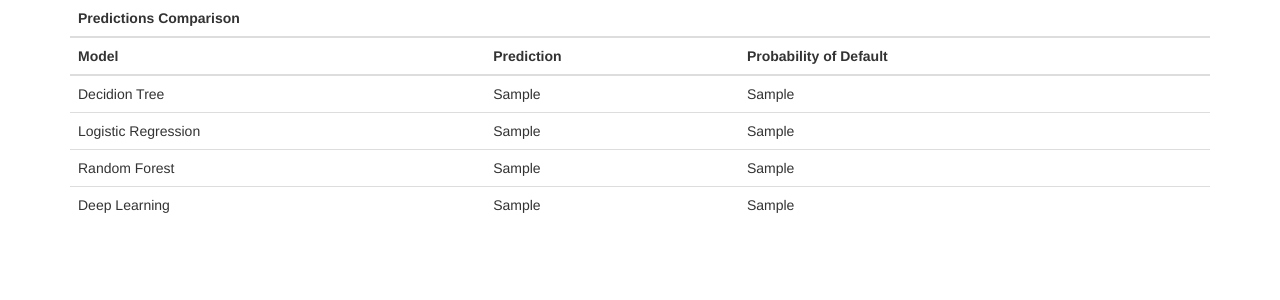
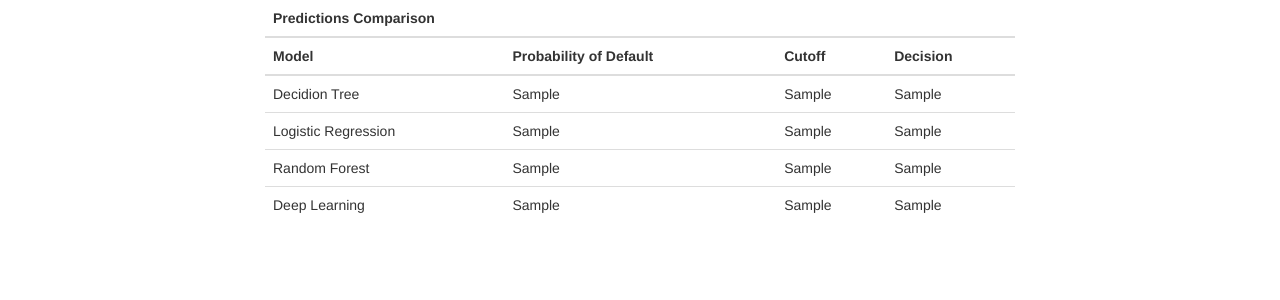
Before and after one commit to marcelotroiani/bootcamp, a Flask app: template project-loan-credit-risk/templates/result.html in a window 1280 px wide. Shown: the top 300 px of the page. Run offline with Flask 2, Linux system fonts and the light colour scheme; the template is opened without the code that fills it: most values are stand-ins (such as "Sample title", 1, 10 or a date in 2020); parts of the project's set-up code (start-up, migrations or seed data) failed here and were passed over; some libraries are stand-ins or nearby versions.

Commit message:
updating all files

```diff
--- a/project-loan-credit-risk/templates/result.html
+++ b/project-loan-credit-risk/templates/result.html
@@ -6,40 +6,51 @@
 </head>
 <body>
     <div class="container">
+            <div class="row">
+                <div class="col-md-2"></div>
+                <div class="col-md-8">
                     <table class="table table-hover">
                         <thead>
                             <tr>
-                <th colspan="3">Predictions Comparison</th>
+                                <th colspan="4">Predictions Comparison</th>
                             </tr>
                             <tr>
                                 <th>Model</th>
-                <th>Prediction</th>
                                 <th>Probability of Default</th>
+                                <th>Cutoff</th>
+                                        <th>Decision</th>
                             </tr>
                         </thead>
                         <tbody>
                             <tr>
                                 <td>Decidion Tree</td>
+                                <td>{{ prob_tree }}</td>
+                                <td>{{ cutoff_tree }}</td>
                                 <td>{{ pred_tree }}</td>
-                <td>{{ prob_tree }}</td>
                             </tr>
                             <tr>
                                 <td>Logistic Regression</td>
+                                <td>{{ prob_log }}</td>
+                                <td>{{ cutoff_log }}</td>
                                 <td>{{ pred_log }}</td>
-                <td>{{ prob_log }}</td>
                             </tr>
                             <tr>
                                 <td>Random Forest</td>
+                                <td>{{ prob_rf }}</td>
+                                <td>{{ cutoff_rf }}</td>
                                 <td>{{ pred_rf }}</td>
-                <td>{{ prob_rf }}</td>
                             </tr>
                             <tr>
                                 <td>Deep Learning</td>
+                                <td>{{ prob_deep }}</td>
+                                <td>{{ cutoff_deep }}</td>
                                 <td>{{ pred_deep }}</td>
-                <td>{{ prob_deep }}</td>
                             </tr>
                         </tbody>
                     </table>
                 </div>
+                <div class="col-md-2"></div>
+            </div>
+    </div>
 </body>
 </html>
```
Also changed, not shown: project-loan-credit-risk/app.py (+16 -16 lines), 3 other files. Lines whose indentation alone changed are shown as unchanged.
